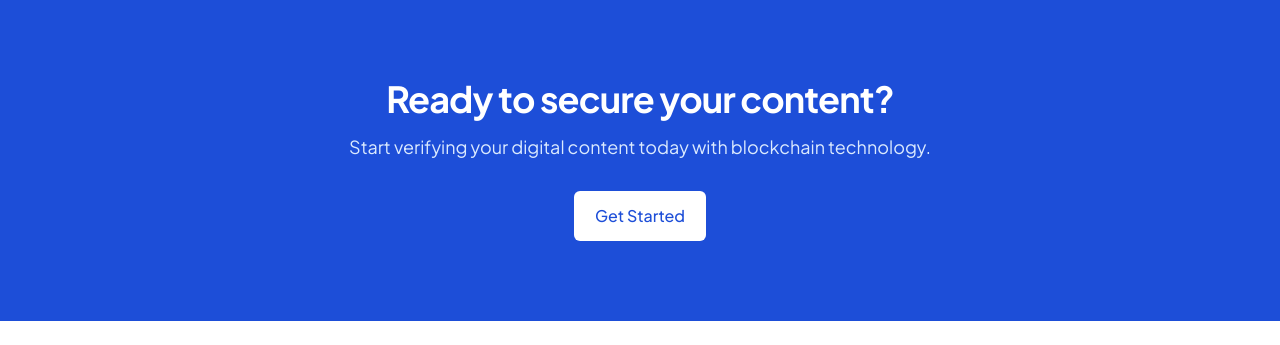
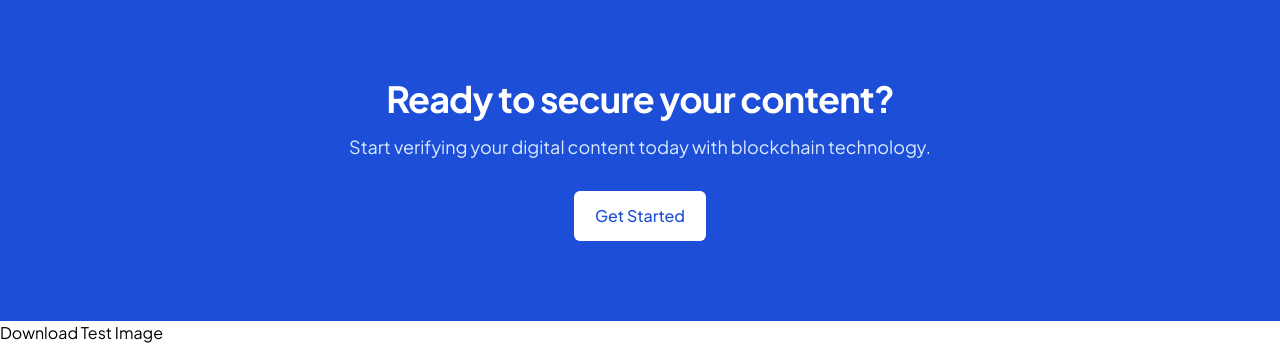
Before and after one commit to AviLPA/DocuLink, a Flask app: page / in a window 1280 px wide. Shown: the part 1507-1852 px from the top of the page. Before the commit the page ends 1828 px from the top, so only its background shows below. Run offline with Flask 3, Linux system fonts and the light colour scheme; some libraries are stand-ins or nearby versions.

Commit message:
Add test image download functionality

```diff
--- a/app.py
+++ b/app.py
@@ -1,4 +1,4 @@
-from flask import Flask, request, jsonify, render_template, Response, send_from_directory
+from flask import Flask, request, jsonify, render_template, Response, send_from_directory, send_file
 import os
 import cv2
 import numpy as np
@@ -846,6 +846,17 @@ def get_verification_stats():
 def home():
     return render_template('index.html')
 
+@app.route('/download-test-image')
+def download_test_image():
+    try:
+        return send_file('static/images/test-image.png',
+                        mimetype='image/png',
+                        as_attachment=True,
+                        download_name='test-image.png')
+    except Exception as e:
+        app.logger.error(f"Error serving test image: {e}")
+        return "Error serving test image", 500
+
 if __name__ == '__main__':
     # Create required directories if they don't exist
     if not os.path.exists('uploads'):
--- a/templates/index.html
+++ b/templates/index.html
@@ -1633,6 +1633,12 @@
                     .catch(err => console.error('Failed to copy wallet address:', err));
             }
         </script>
+        <!-- Add this where you want the download button to appear -->
+        <div>
+            <a href="/download-test-image" class="download-button">
+                Download Test Image
+            </a>
+        </div>
     </div>
 </body>
 </html>
```
